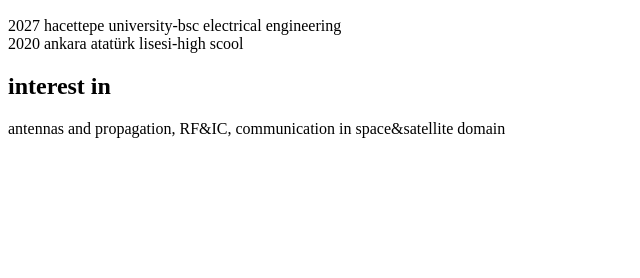
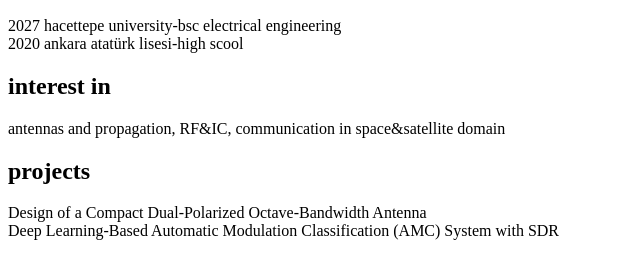
Before and after one commit to kaplanbaran/kaplanbaran.github.io, a plain HTML site: page index.html in a window 1280 px wide. Shown: the part 110-388 px from the top of the page, without its empty margins (0-640 px from the left). Drawn offline with Linux system fonts and the light colour scheme.

Commit message:
Update index.html

```diff
--- a/index.html
+++ b/index.html
@@ -9,5 +9,9 @@
 <p>2027 hacettepe university-bsc electrical engineering<br>2020 ankara atatürk lisesi-high scool</p>
 <h2>interest in</h2>
 <p>antennas and propagation, RF&IC, communication in space&satellite domain</p>
+<h2>projects</h2>
+<p>Design of a Compact Dual-Polarized Octave-Bandwidth Antenna<br>Deep Learning-Based Automatic Modulation Classification (AMC)
+System with SDR
+</p>
 </body>
 </html>
```
